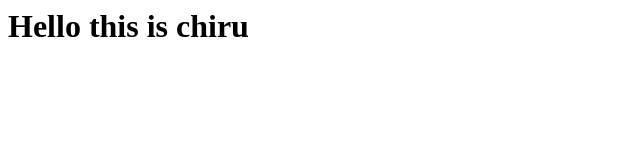
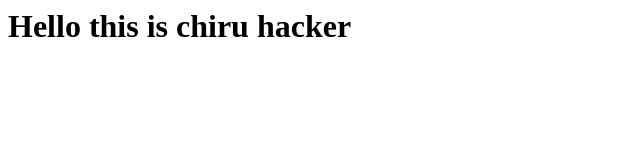
Before and after one commit to chirugeek463/sample, a plain HTML site: page index.html in a window 1280 px wide. Shown: the whole page, without its empty margins (0-640 px from the left). Drawn offline with Linux system fonts and the light colour scheme.

Commit message:
second commit

```diff
--- a/index.html
+++ b/index.html
@@ -1 +1 @@
-<h1> Hello this is chiru </h1>
+<h1> Hello this is chiru hacker </h1>
```
Also changed, not shown: one.txt (added).
